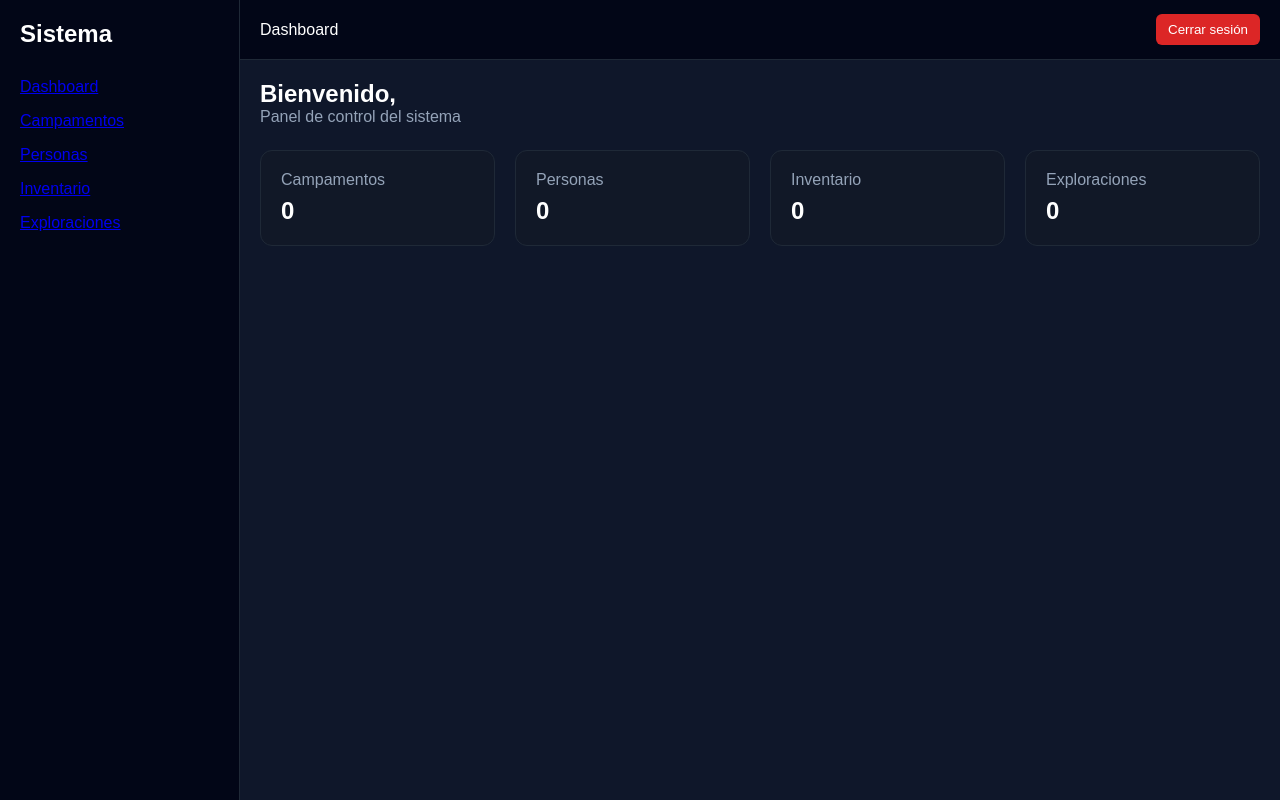
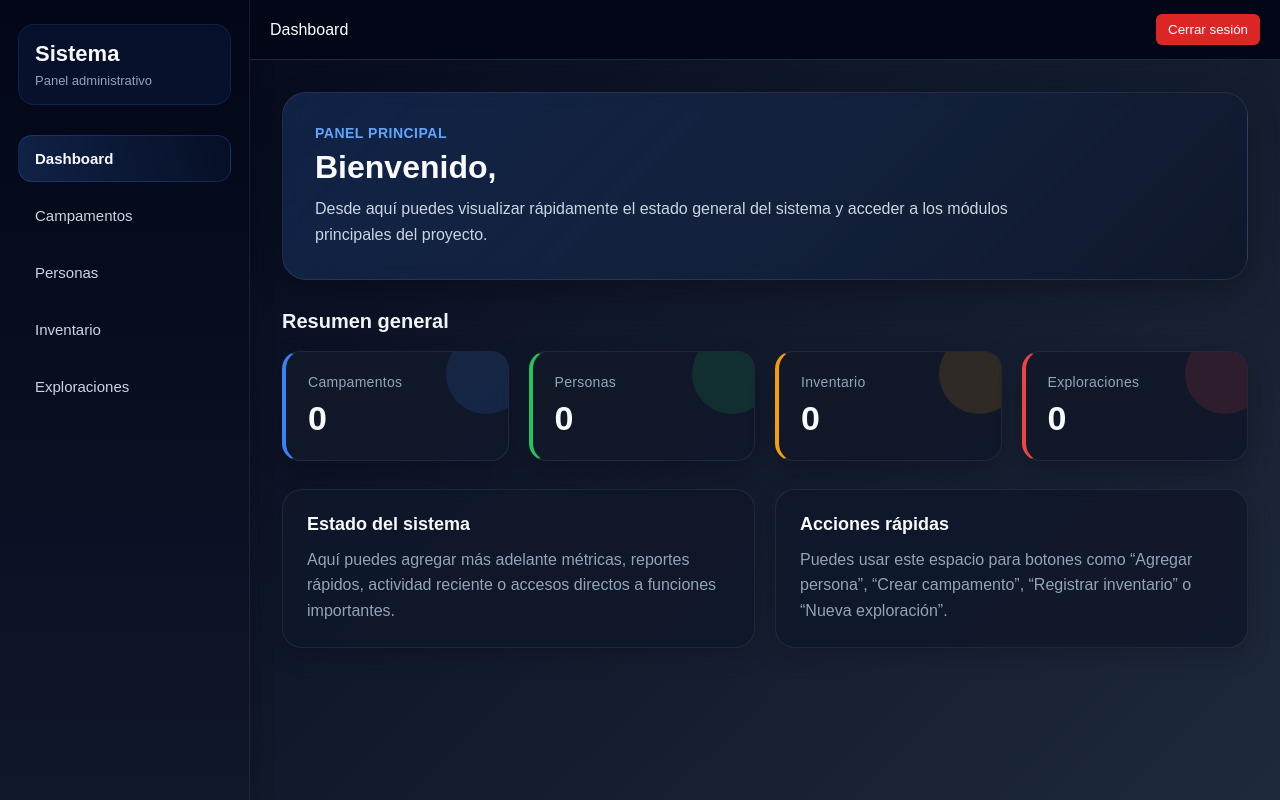
Before and after one commit to JustinRojasJarquin/apocalipsis-camp-system, a React (Vite) app in the folder frontend/: page /dashboard in a window 1280 px wide. Built offline with nearby package versions, Linux system fonts and the light colour scheme; no server answers; sample sign-in values are in the browser's storage.

Commit message:
Actualizando estilos del menu principal

```diff
--- a/frontend/src/pages/DashboardPage.tsx
+++ b/frontend/src/pages/DashboardPage.tsx
@@ -25,26 +25,99 @@ function DashboardPage() {
     void loadCampamentos();
   }, []);
 
-  //actualizado
   return (
-    <div style={{ display: "flex", background: "#0f172a", minHeight: "100vh" }}>
+    <div
+      style={{
+        display: "flex",
+        minHeight: "100vh",
+        background:
+          "linear-gradient(135deg, #020617 0%, #0f172a 45%, #1e293b 100%)",
+      }}
+    >
       <Sidebar />
 
-      <div style={{ flex: 1 }}>
+      <div
+        style={{
+          flex: 1,
+          display: "flex",
+          flexDirection: "column",
+          minHeight: "100vh",
+        }}
+      >
         <Navbar />
 
-        <main style={{ padding: "20px" }}>
-          <div style={{ marginBottom: "24px" }}>
-            <h1 style={{ color: "white", fontSize: "24px" }}>
+        <main
+          style={{
+            flex: 1,
+            padding: "32px",
+          }}
+        >
+          <section
+            style={{
+              background:
+                "linear-gradient(135deg, rgba(59,130,246,0.18) 0%, rgba(15,23,42,0.95) 100%)",
+              border: "1px solid rgba(148,163,184,0.15)",
+              borderRadius: "24px",
+              padding: "32px",
+              marginBottom: "30px",
+              boxShadow: "0 10px 30px rgba(0,0,0,0.25)",
+              backdropFilter: "blur(8px)",
+            }}
+          >
+            <p
+              style={{
+                color: "#60a5fa",
+                fontSize: "14px",
+                fontWeight: 600,
+                marginBottom: "8px",
+                letterSpacing: "0.5px",
+                textTransform: "uppercase",
+              }}
+            >
+              Panel principal
+            </p>
+
+            <h1
+              style={{
+                color: "#f8fafc",
+                fontSize: "32px",
+                fontWeight: 700,
+                margin: 0,
+                marginBottom: "10px",
+              }}
+            >
               Bienvenido, {usuario?.usuario}
             </h1>
-            <p style={{ color: "#94a3b8" }}>Panel de control del sistema</p>
-          </div>
+
+            <p
+              style={{
+                color: "#cbd5e1",
+                fontSize: "16px",
+                margin: 0,
+                maxWidth: "700px",
+                lineHeight: 1.6,
+              }}
+            >
+              Desde aquí puedes visualizar rápidamente el estado general del
+              sistema y acceder a los módulos principales del proyecto.
+            </p>
+          </section>
+
+          <section style={{ marginBottom: "28px" }}>
+            <h2
+              style={{
+                color: "#f1f5f9",
+                fontSize: "20px",
+                marginBottom: "18px",
+              }}
+            >
+              Resumen general
+            </h2>
 
             <div
               style={{
                 display: "grid",
-              gridTemplateColumns: "repeat(auto-fit, minmax(200px, 1fr))",
+                gridTemplateColumns: "repeat(auto-fit, minmax(220px, 1fr))",
                 gap: "20px",
               }}
             >
@@ -53,6 +126,78 @@ function DashboardPage() {
               <Card title="Inventario" value="0" />
               <Card title="Exploraciones" value="0" />
             </div>
+          </section>
+
+          <section
+            style={{
+              display: "grid",
+              gridTemplateColumns: "repeat(auto-fit, minmax(280px, 1fr))",
+              gap: "20px",
+            }}
+          >
+            <div
+              style={{
+                background: "rgba(15, 23, 42, 0.88)",
+                border: "1px solid rgba(148,163,184,0.12)",
+                borderRadius: "20px",
+                padding: "24px",
+                boxShadow: "0 8px 24px rgba(0,0,0,0.18)",
+              }}
+            >
+              <h3
+                style={{
+                  color: "#f8fafc",
+                  marginTop: 0,
+                  marginBottom: "12px",
+                  fontSize: "18px",
+                }}
+              >
+                Estado del sistema
+              </h3>
+              <p
+                style={{
+                  color: "#94a3b8",
+                  margin: 0,
+                  lineHeight: 1.6,
+                }}
+              >
+                Aquí puedes agregar más adelante métricas, reportes rápidos,
+                actividad reciente o accesos directos a funciones importantes.
+              </p>
+            </div>
+
+            <div
+              style={{
+                background: "rgba(15, 23, 42, 0.88)",
+                border: "1px solid rgba(148,163,184,0.12)",
+                borderRadius: "20px",
+                padding: "24px",
+                boxShadow: "0 8px 24px rgba(0,0,0,0.18)",
+              }}
+            >
+              <h3
+                style={{
+                  color: "#f8fafc",
+                  marginTop: 0,
+                  marginBottom: "12px",
+                  fontSize: "18px",
+                }}
+              >
+                Acciones rápidas
+              </h3>
+              <p
+                style={{
+                  color: "#94a3b8",
+                  margin: 0,
+                  lineHeight: 1.6,
+                }}
+              >
+                Puedes usar este espacio para botones como “Agregar persona”,
+                “Crear campamento”, “Registrar inventario” o “Nueva
+                exploración”.
+              </p>
+            </div>
+          </section>
         </main>
       </div>
     </div>
--- a/frontend/src/shared/components/Card.tsx
+++ b/frontend/src/shared/components/Card.tsx
@@ -3,23 +3,77 @@ interface CardProps {
   value: string | number;
 }
 
+const cardColors: Record<string, string> = {
+  Campamentos: "#3b82f6",
+  Personas: "#22c55e",
+  Inventario: "#f59e0b",
+  Exploraciones: "#ef4444",
+};
+
 function Card({ title, value }: CardProps) {
+  const accent = cardColors[title] || "#3b82f6";
+
   return (
     <div
       style={{
-        background: "#111827",
-        padding: "20px",
-        borderRadius: "12px",
-        border: "1px solid #1f2937",
+        position: "relative",
+        overflow: "hidden",
+        background: "linear-gradient(145deg, #111827 0%, #0f172a 100%)",
+        padding: "22px",
+        borderRadius: "18px",
+        border: "1px solid rgba(148, 163, 184, 0.12)",
+        borderLeft: `4px solid ${accent}`,
+        boxShadow: "0 10px 24px rgba(0, 0, 0, 0.25)",
+        transition: "transform 0.25s ease, box-shadow 0.25s ease",
+        cursor: "pointer",
+      }}
+      onMouseEnter={(e) => {
+        e.currentTarget.style.transform = "translateY(-4px)";
+        e.currentTarget.style.boxShadow = "0 16px 30px rgba(0, 0, 0, 0.35)";
+      }}
+      onMouseLeave={(e) => {
+        e.currentTarget.style.transform = "translateY(0)";
+        e.currentTarget.style.boxShadow = "0 10px 24px rgba(0, 0, 0, 0.25)";
       }}
     >
-      <p style={{ color: "#94a3b8", marginBottom: "8px" }}>
-        {title}
-      </p>
+      <div
+        style={{
+          position: "absolute",
+          top: "-18px",
+          right: "-18px",
+          width: "80px",
+          height: "80px",
+          borderRadius: "50%",
+          background: `${accent}22`,
+        }}
+      />
 
-      <h2 style={{ color: "white", fontSize: "24px" }}>
-        {value}
-      </h2>
+      <div style={{ position: "relative", zIndex: 1 }}>
+        <p
+          style={{
+            color: "#94a3b8",
+            margin: 0,
+            marginBottom: "10px",
+            fontSize: "14px",
+            fontWeight: 500,
+            letterSpacing: "0.3px",
+          }}
+        >
+          {title}
+        </p>
+
+        <h2
+          style={{
+            color: "#f8fafc",
+            fontSize: "34px",
+            fontWeight: 700,
+            margin: 0,
+            lineHeight: 1.1,
+          }}
+        >
+          {value}
+        </h2>
+      </div>
     </div>
   );
 }
--- a/frontend/src/shared/components/Sidebar.tsx
+++ b/frontend/src/shared/components/Sidebar.tsx
@@ -1,27 +1,107 @@
-import { Link } from "react-router-dom";
+import { Link, useLocation } from "react-router-dom";
 
 function Sidebar() {
+  const location = useLocation();
+
+  const menuItems = [
+    { to: "/dashboard", label: "Dashboard" },
+    { to: "/campamentos", label: "Campamentos" },
+    { to: "/personas", label: "Personas" },
+    { to: "/inventario", label: "Inventario" },
+    { to: "/exploraciones", label: "Exploraciones" },
+  ];
+
   return (
     <aside
       style={{
-        width: "240px",
+        width: "250px",
         minHeight: "100vh",
-        background: "#020617",
+        background: "linear-gradient(180deg, #020617 0%, #0f172a 100%)",
         color: "white",
-        padding: "20px",
-        borderRight: "1px solid #1f2937",
+        padding: "24px 18px",
+        borderRight: "1px solid rgba(148, 163, 184, 0.12)",
+        boxShadow: "4px 0 20px rgba(0,0,0,0.18)",
+        display: "flex",
+        flexDirection: "column",
       }}
     >
-      <h2 style={{ marginBottom: "30px" }}>
-        Sistema
-      </h2>
+      <div
+        style={{
+          marginBottom: "30px",
+          padding: "16px",
+          borderRadius: "16px",
+          background: "rgba(59, 130, 246, 0.08)",
+          border: "1px solid rgba(59, 130, 246, 0.15)",
+        }}
+      >
+        <h2
+          style={{
+            margin: 0,
+            fontSize: "22px",
+            fontWeight: 700,
+            color: "#f8fafc",
+          }}
+        >
+          Sistema
+        </h2>
+        <p
+          style={{
+            margin: "6px 0 0 0",
+            fontSize: "13px",
+            color: "#94a3b8",
+          }}
+        >
+          Panel administrativo
+        </p>
+      </div>
 
-      <nav style={{ display: "flex", flexDirection: "column", gap: "16px" }}>
-        <Link to="/dashboard">Dashboard</Link>
-        <Link to="/campamentos">Campamentos</Link>
-        <Link to="/personas">Personas</Link>
-        <Link to="/inventario">Inventario</Link>
-        <Link to="/exploraciones">Exploraciones</Link>
+      <nav
+        style={{
+          display: "flex",
+          flexDirection: "column",
+          gap: "10px",
+        }}
+      >
+        {menuItems.map((item) => {
+          const isActive = location.pathname === item.to;
+
+          return (
+            <Link
+              key={item.to}
+              to={item.to}
+              style={{
+                textDecoration: "none",
+                color: isActive ? "#f8fafc" : "#cbd5e1",
+                background: isActive
+                  ? "linear-gradient(90deg, rgba(59,130,246,0.20), rgba(59,130,246,0.05))"
+                  : "transparent",
+                border: isActive
+                  ? "1px solid rgba(59,130,246,0.22)"
+                  : "1px solid transparent",
+                padding: "14px 16px",
+                borderRadius: "14px",
+                fontSize: "15px",
+                fontWeight: isActive ? 600 : 500,
+                transition: "all 0.25s ease",
+                display: "block",
+              }}
+              onMouseEnter={(e) => {
+                if (!isActive) {
+                  e.currentTarget.style.background = "rgba(148, 163, 184, 0.08)";
+                  e.currentTarget.style.color = "#f8fafc";
+                }
+              }}
+              onMouseLeave={(e) => {
+                if (!isActive) {
+                  e.currentTarget.style.background = "transparent";
+                  e.currentTarget.style.color = "#cbd5e1";
+                }
+              }}
+            >
+              {item.label}
+            </Link>
+          );
+        })}
       </nav>
     </aside>
   );
```
Lines whose indentation alone changed are shown as unchanged.
